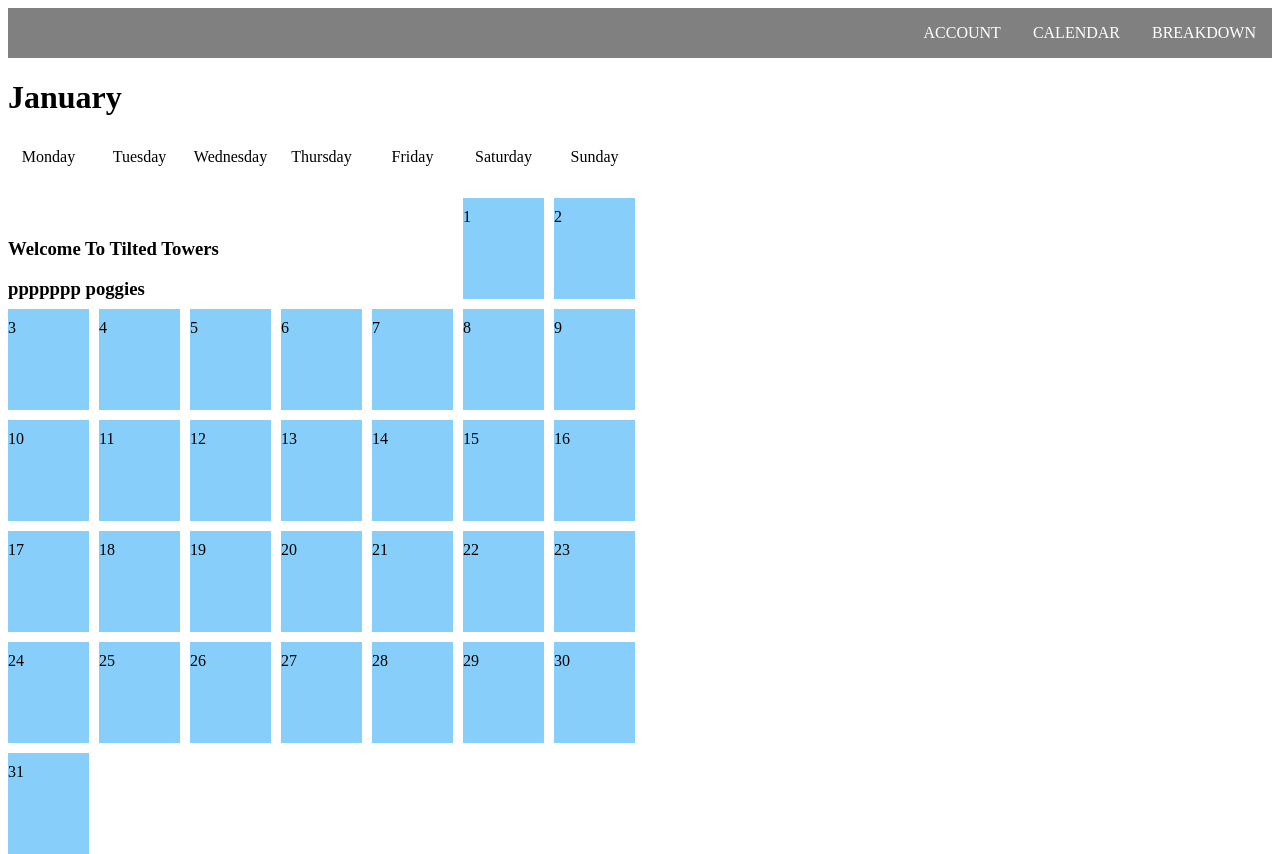
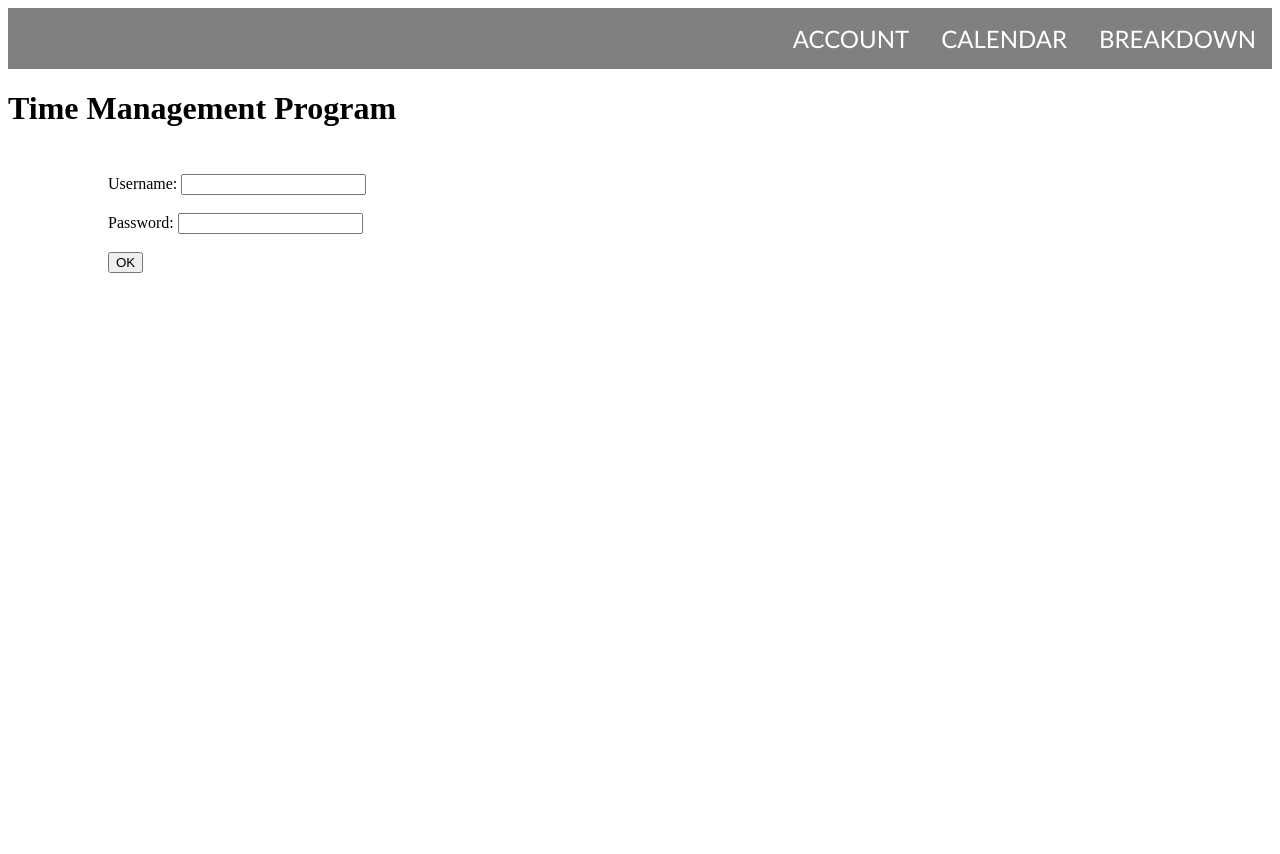
Before and after one commit to Dan-Livermore/Uni-WebDevelopmentYear1, a website: page wwroot/index.html in a window 1280 px wide. After the commit the page ends 800 px from the top, so only its background shows below. Drawn offline with Linux system fonts and the light colour scheme.

Commit message:
More Progress and CSS

```diff
--- a/wwroot/index.html
+++ b/wwroot/index.html
@@ -6,7 +6,7 @@
     <script src="javascript.js"></script>
 </head>
 
-<body>
+<body onload="hideStates()">
 
     <!-- Top Menu-->
     <div class="TopMenu">
@@ -17,9 +17,22 @@
         </ul>
     </div>
 
+    <!-- Account Section -->
+    <div class="Account" id="AccountState">
+        <h1>Time Management Program</h1>
+
+        <form >
+            <label for="uname">Username:</label>
+            <input type="text" id="uname" name="uname"><br><br>
+            <label for="pword">Password:</label>
+            <input type="text" id="pword" name="pword"><br><br>
+            <input type="submit" value="OK">
+          </form>
+    </div>
+
     <!-- Calendar Section -->
    <div class="Calendar" id="CalendarState">
-        <h1> January</h2>
+        <h1> January 2021</h2>
         <p></p>
 
         <div class="GridContainer">
@@ -81,11 +94,6 @@
         </div>
     </div>
 
-    <!-- Account Section -->
-    <div class="Account" id="AccountState">
-        <h3>Welcome To Tilted Towers</h3>
-    </div>
-
     <!-- Breakdown Section -->
     <div class="Breakdown" id="BreakdownState">
         <h3>ppppppp poggies</h3>
--- a/wwroot/javascript.js
+++ b/wwroot/javascript.js
@@ -1,3 +1,9 @@
+function hideStates(){
+    document.getElementById("BreakdownState").style.display="none";
+    document.getElementById("CalendarState").style.display="none";
+}
+
+
 function changeState(currentID) {
     if (currentID === "Account"){
     document.getElementById("BreakdownState").style.display="none";
--- a/wwroot/stylesheet.css
+++ b/wwroot/stylesheet.css
@@ -4,6 +4,8 @@
     margin: 0;
     padding: 0;
     overflow: hidden;
+    font-size: 24px;
+    font-family: 'Trebuchet MS';
 }
 
 .TopMenu li{
@@ -22,6 +24,13 @@
             background-color: lightgrey;
             color: black;
         }
+
+.Account form{
+    padding: 25px 0 0 100px;
+}
+
+
+
 
 .GridContainer {
     display: grid;
```
